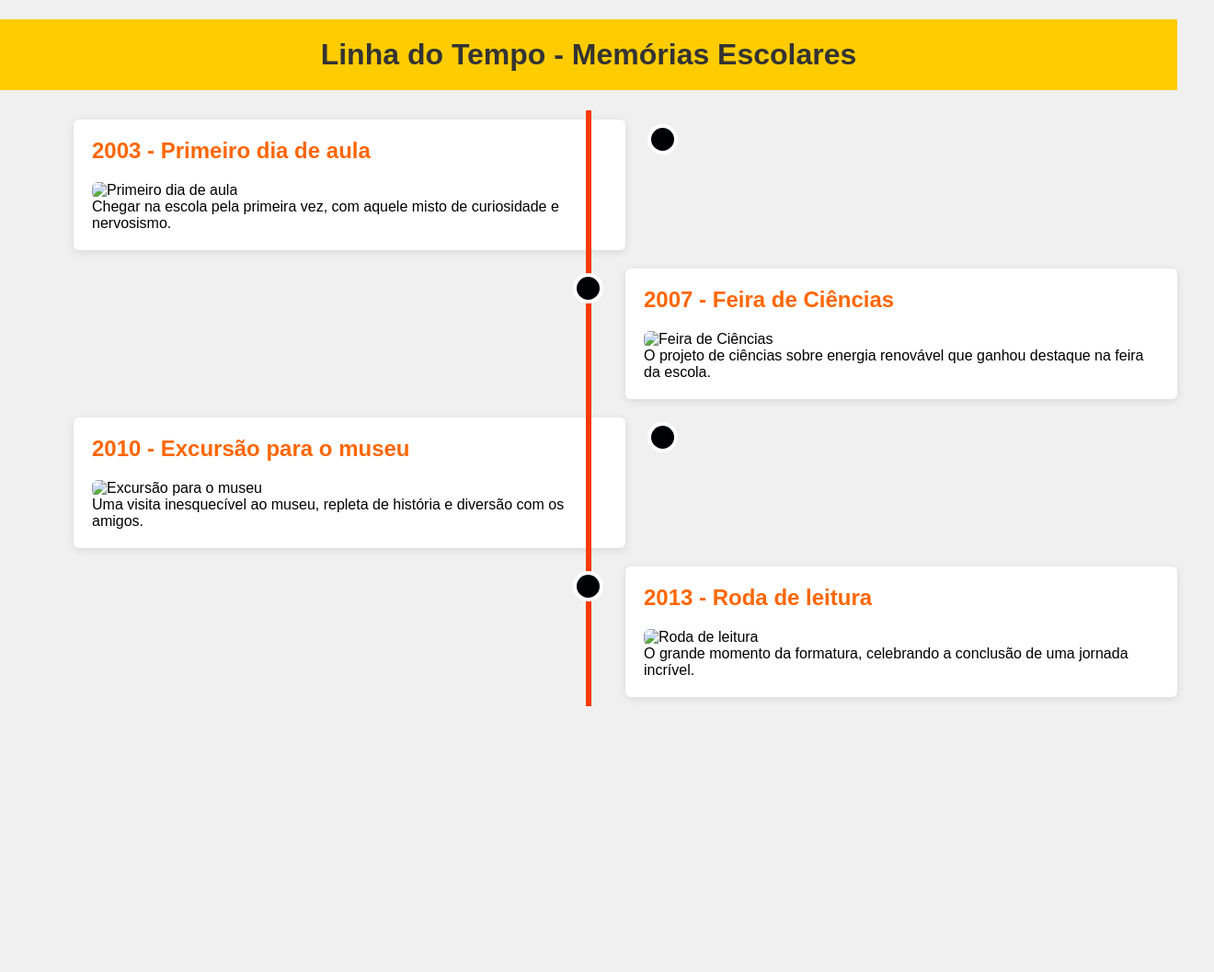
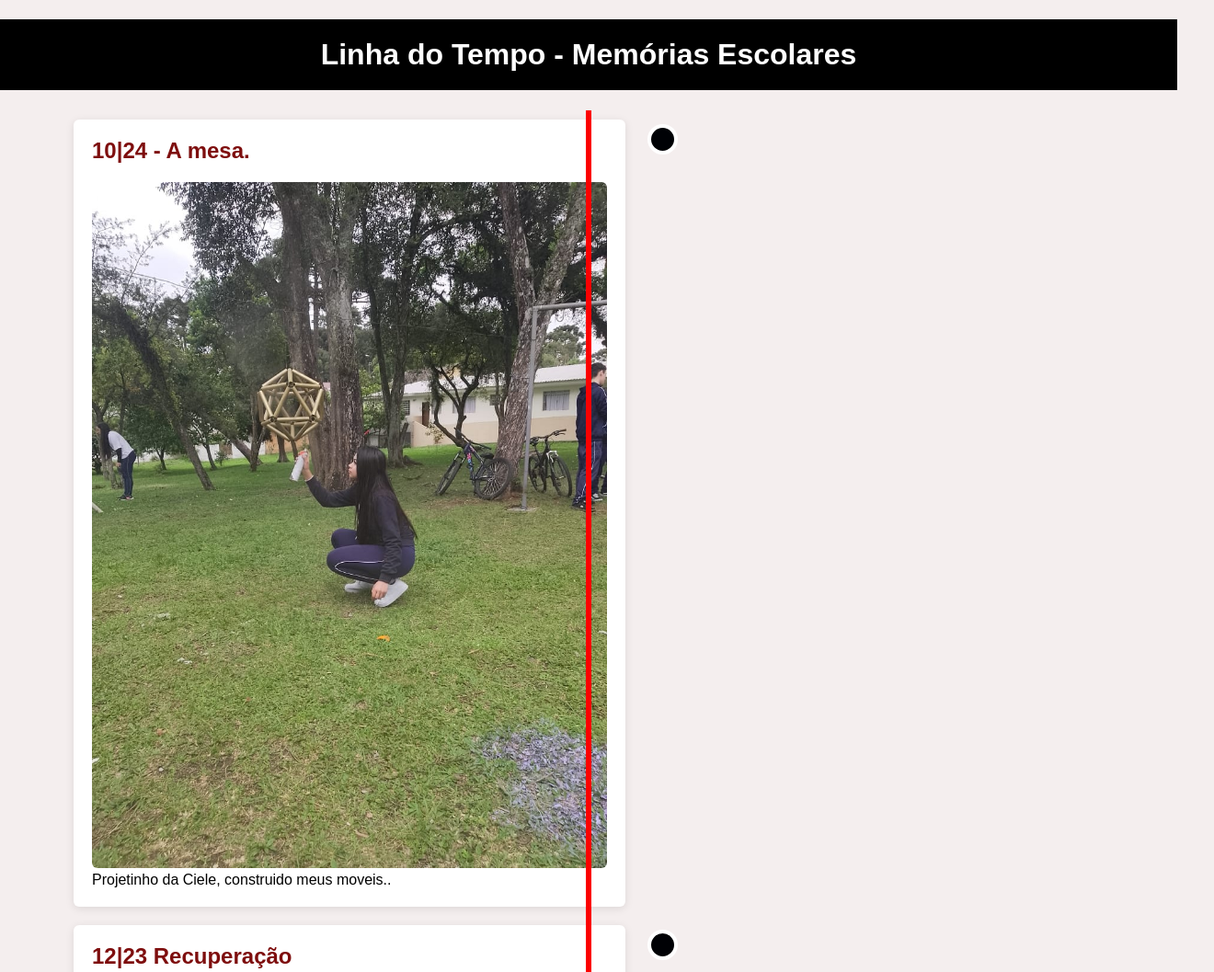
Before and after one commit to 7carla7/linha-do-tempo, a plain HTML site: page index.html in a window 1280 px wide. Shown: the top 1057 px of the page at 92% size, 1320 px wide, since content can reach past the window. Before the commit the page ends 800 px from the top, so only its background shows below. Drawn offline with Linux system fonts and the light colour scheme.

Commit message:
Add files via upload

```diff
--- a/index.html
+++ b/index.html
@@ -9,14 +9,14 @@
       font-family: Arial, sans-serif;
       margin: 0;
       padding: 0;
-      background-color: #f0f0f0;
+      background-color: #f4eeee;
     }
 
     h1 {
       text-align: center;
       padding: 20px;
-      color: #333;
-      background-color: #ffcc00;
+      color: #ffffff;
+      background-color: #000000;
     }
 
     .timeline {
@@ -29,7 +29,7 @@
       content: '';
       position: absolute;
       width: 6px;
-      background-color: #f73a00;
+      background-color: #fc0000;
       top: 0;
       bottom: 0;
       left: 50%;
@@ -83,7 +83,7 @@
 
     .content h2 {
       margin-top: 0;
-      color: #ff6600;
+      color: #7e0e0e;
     }
 
     .content p {
@@ -127,39 +127,39 @@
     <!-- Primeiro Evento -->
     <div class="container left">
       <div class="content">
-        <h2>2003 - Primeiro dia de aula</h2>
-        <img src="primeiro-dia-de-aula_0.jpg" alt="Primeiro dia de aula">
-        <p>Chegar na escola pela primeira vez, com aquele misto de curiosidade e nervosismo.</p>
+        <h2>10|24 - A mesa.</h2>
+        <img src="IMG-20241017-WA0040.jpg" alt="">
+        <p> Projetinho da Ciele, construido meus moveis..</p>
       </div>
     </div>
 
     <!-- Segundo Evento -->
-    <div class="container right">
+    <div class="container left">
       <div class="content">
-        <h2>2007 - Feira de Ciências</h2>
-        <img src="feira_de_ciencias.jpg" alt="Feira de Ciências">
-        <p>O projeto de ciências sobre energia renovável que ganhou destaque na feira da escola.</p>
+        <h2>12|23 Recuperação</h2>
+        <img src="último dia de aula de 2022.jpg" alt="Recuperação">
+        <p>Ultimo dia de aula em 2023.</p>
       </div>
     </div>
 
     <!-- Terceiro Evento -->
     <div class="container left">
       <div class="content">
-        <h2>2010 - Excursão para o museu</h2>
-        <img src="excursão.jpg" alt="Excursão para o museu">
-        <p>Uma visita inesquecível ao museu, repleta de história e diversão com os amigos.</p>
+        <h2>2024 - Friends</h2>
+        <img src="Eu e os bests.jpg" alt="Friends">
+        <p>Eu e os bests</p>
       </div>
     </div>
 
     <!-- Quarto Evento -->
-    <div class="container right">
+    <div class=" container right.>
       <div class="content">
-        <h2>2013 - Roda de leitura</h2>
-        <img src="roda_de_leitura.jpg" alt="Roda de leitura">
-        <p>O grande momento da formatura, celebrando a conclusão de uma jornada incrível.</p>
+        <h2>2013 - Maternidade</h2>
+        <img src="Meu filho .jpg" alt="Maternidade">
+        <p>Quando trouxe meu filho para meus amigos conhecerem.</p>
       </div>
     </div>
-  </div>
+
 
 </body>
 </html>
```
Also changed, not shown: Eu e os bests.jpg (added), IMG-20241017-WA0040.jpg (added), Meu filho  (1).jpg (added), último dia de aula de 2022.jpg (added), 1 other file.
